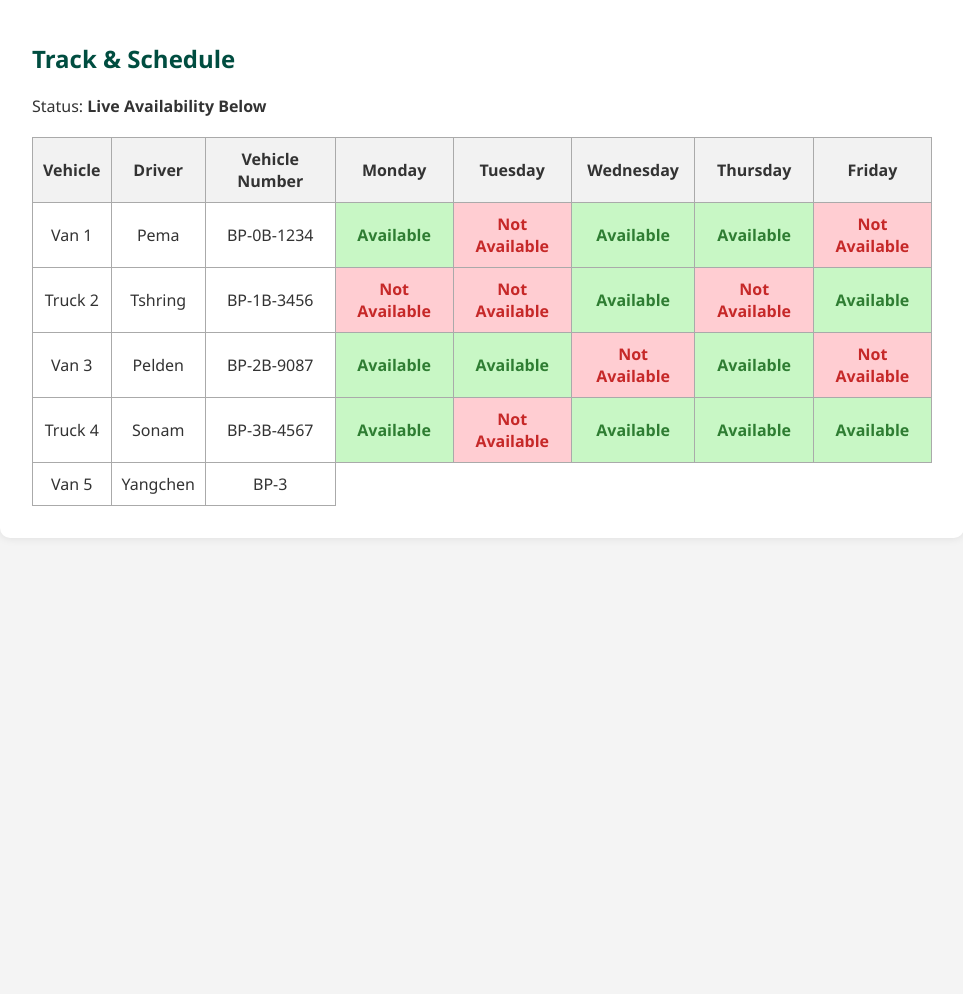
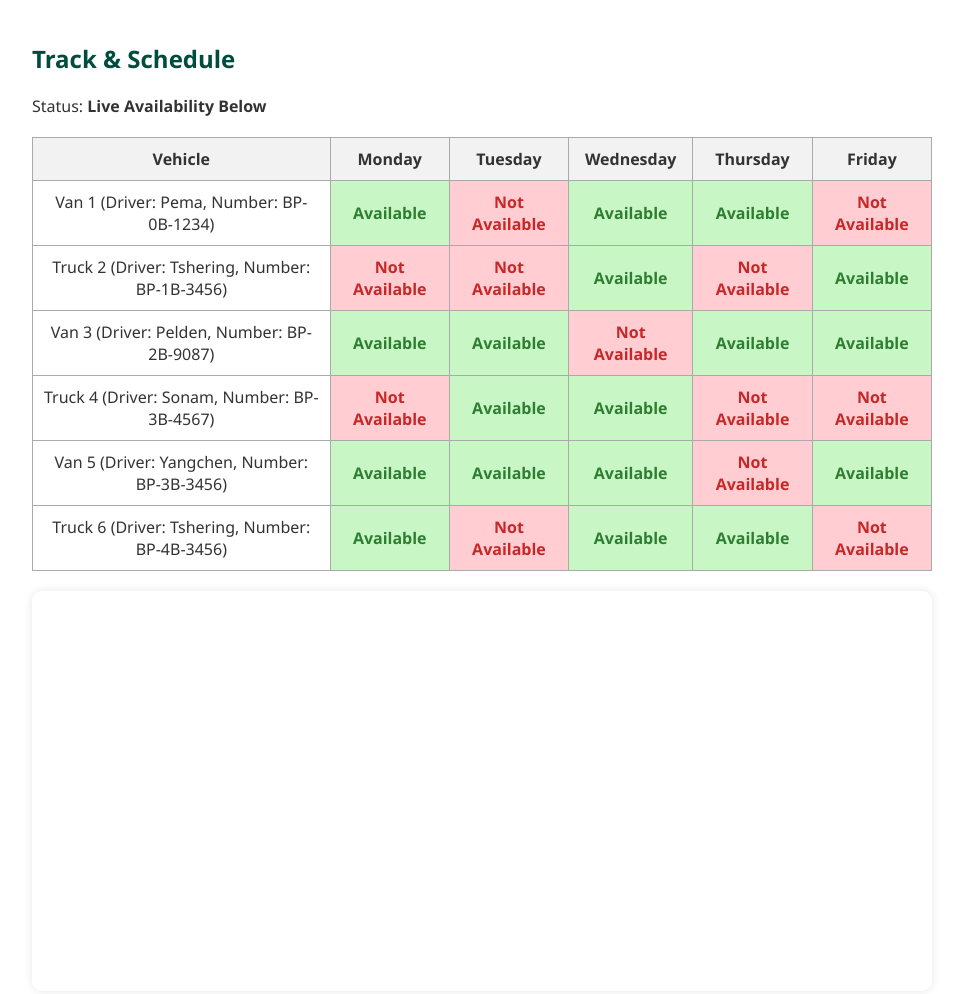
Before and after one commit to SMCL2025/SMCL-Transportation-, a plain HTML site: page index.html in a window 1280 px wide. Shown: the part 1320-2314 px from the top of the page, without its empty margins (158-1121 px from the left). Before the commit the page ends 1874 px from the top, so only its background shows below. Drawn offline with nearby package versions, Linux system fonts and the light colour scheme; a small style sheet from the web is missing.

Commit message:
Update index.html

```diff
--- a/index.html
+++ b/index.html
@@ -5,11 +5,11 @@
   <meta name="viewport" content="width=device-width, initial-scale=1" />
   <title>SMCL Portfolio with GPS Tracking</title>
 
-  <!-- Leaflet CSS for Map -->
+  <!-- Leaflet CSS -->
   <link
     rel="stylesheet"
     href="https://unpkg.com/leaflet@1.9.4/dist/leaflet.css"
-    integrity="sha256-sA+4Z81KQwN+R2tHLM9woLgC3l4vfKUhOG4FvUZN3T8="
+    integrity="sha256-sA+oY3n8gyu7tkOir64yqBvqpS64qv1mquVprj4o+GU="
     crossorigin=""
   />
 
@@ -145,12 +145,13 @@
       font-weight: bold;
     }
 
-    /* Map container style */
+    /* Leaflet map styles */
     #map {
       height: 400px;
+      width: 100%;
       margin-top: 20px;
       border-radius: 10px;
-      box-shadow: 0 0 10px rgba(0,0,0,0.15);
+      box-shadow: 0 0 10px rgba(0,0,0,0.1);
     }
   </style>
 </head>
@@ -195,7 +196,7 @@
 
   <section id="schedule" class="section">
     <h2>Schedule Your Vehicle</h2>
-    <p><a href="https://forms.gle/UomGZvKcZkmMK5j46" target="_blank" rel="noopener">Click here to book your vehicle via Google Form</a></p>
+    <p><a href="https://forms.gle/UomGZvKcZkmMK5j46" target="_blank">Click here to book your vehicle via Google Form</a></p>
   </section>
 
   <section id="tracking" class="section">
@@ -203,23 +204,16 @@
     <p>Status: <strong>Live Availability Below</strong></p>
 
     <table>
-      <thead>
       <tr>
         <th>Vehicle</th>
-          <th>Driver</th>
-          <th>Vehicle Number</th>
         <th>Monday</th>
         <th>Tuesday</th>
         <th>Wednesday</th>
         <th>Thursday</th>
         <th>Friday</th>
       </tr>
-      </thead>
-      <tbody>
       <tr>
-          <td>Van 1</td>
-          <td>Pema</td>
-          <td>BP-0B-1234</td>
+        <td>Van 1 (Driver: Pema, Number: BP-0B-1234)</td>
         <td class="available">Available</td>
         <td class="unavailable">Not Available</td>
         <td class="available">Available</td>
@@ -227,9 +221,7 @@
         <td class="unavailable">Not Available</td>
       </tr>
       <tr>
-          <td>Truck 2</td>
-          <td>Tshring</td>
-          <td>BP-1B-3456</td>
+        <td>Truck 2 (Driver: Tshering, Number: BP-1B-3456)</td>
         <td class="unavailable">Not Available</td>
         <td class="unavailable">Not Available</td>
         <td class="available">Available</td>
@@ -237,26 +229,48 @@
         <td class="available">Available</td>
       </tr>
       <tr>
-          <td>Van 3</td>
-          <td>Pelden</td>
-          <td>BP-2B-9087</td>
+        <td>Van 3 (Driver: Pelden, Number: BP-2B-9087)</td>
         <td class="available">Available</td>
         <td class="available">Available</td>
         <td class="unavailable">Not Available</td>
         <td class="available">Available</td>
+        <td class="available">Available</td>
+      </tr>
+      <tr>
+        <td>Truck 4 (Driver: Sonam, Number: BP-3B-4567)</td>
+        <td class="unavailable">Not Available</td>
+        <td class="available">Available</td>
+        <td class="available">Available</td>
+        <td class="unavailable">Not Available</td>
         <td class="unavailable">Not Available</td>
       </tr>
       <tr>
-          <td>Truck 4</td>
-          <td>Sonam</td>
-          <td>BP-3B-4567</td>
+        <td>Van 5 (Driver: Yangchen, Number: BP-3B-3456)</td>
+        <td class="available">Available</td>
+        <td class="available">Available</td>
+        <td class="available">Available</td>
+        <td class="unavailable">Not Available</td>
+        <td class="available">Available</td>
+      </tr>
+      <tr>
+        <td>Truck 6 (Driver: Tshering, Number: BP-4B-3456)</td>
         <td class="available">Available</td>
         <td class="unavailable">Not Available</td>
         <td class="available">Available</td>
         <td class="available">Available</td>
-          <td class="available">Available</td>
+        <td class="unavailable">Not Available</td>
       </tr>
-        <tr>
-          <td>Van 5</td>
-          <td>Yangchen</td>
-          <td>BP-3
+    </table>
+
+    <!-- Map container -->
+    <div id="map"></div>
+  </section>
+
+  <section id="feedback" class="section">
+    <h2>Feedback</h2>
+    <p><a href="https://forms.gle/xiRDxHdPwuLhmVZc8" target="_blank">Give us your feedback via Google Form</a></p>
+  </section>
+
+  <section id="contact" class="section">
+    <h2>Contact Us</h2>
+    <p>Phone: 177546
```
Lines whose indentation alone changed are shown as unchanged.
